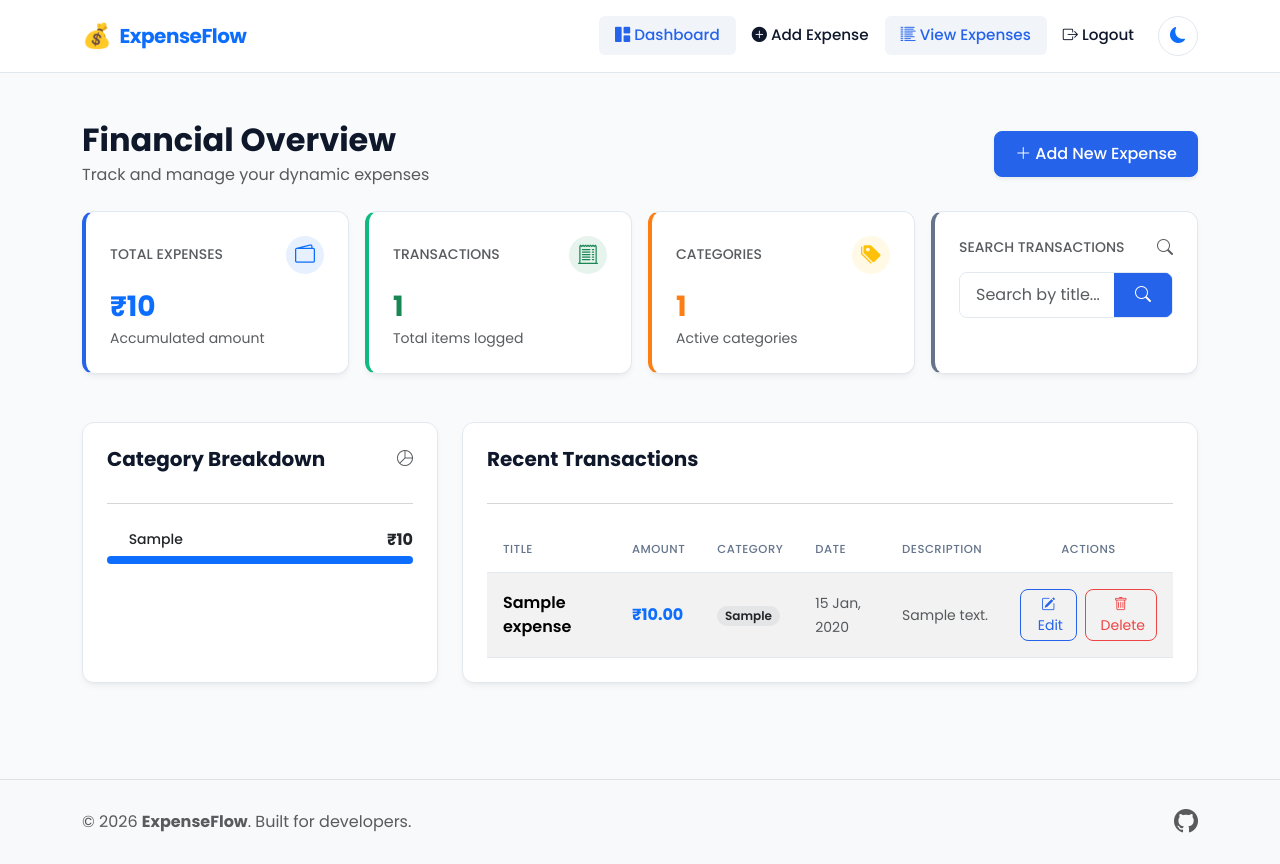
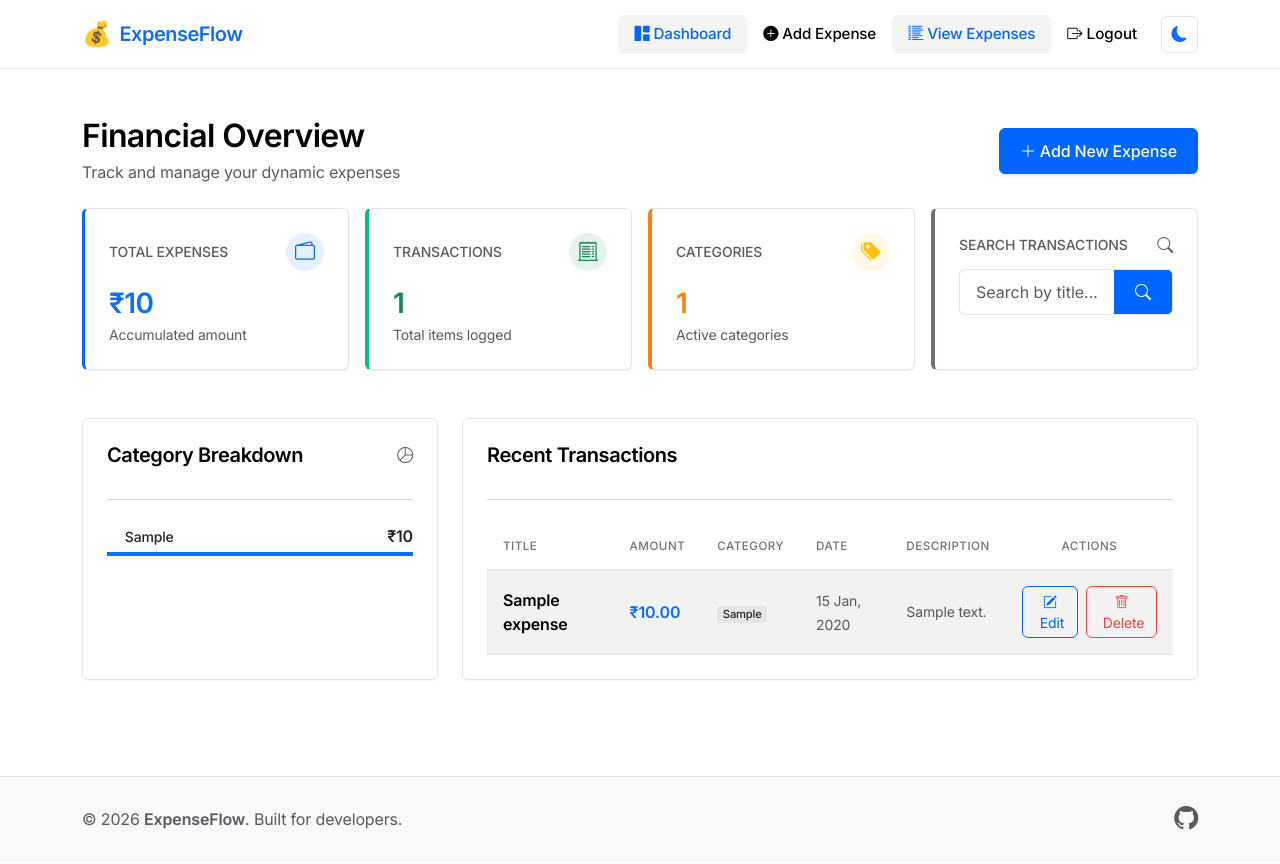
Before and after one commit to adityachillarge005/ExpenseFlow, a Django app: page /view-expenses/ in a window 1280 px wide. After the commit the page ends 830 px from the top, so only its background shows below. Run offline with Django 5.2, Linux system fonts and the light colour scheme; a user stored in the database is signed in; tables that the repository leaves empty hold one stand-in row (values such as "Sample post").

Commit message:
Convert theme to ultra-minimal black aesthetic, import Inter typography with minimal weight, use sharp corners, and apply high-contrast electric cyan highlights

```diff
--- a/expense/static/css/style.css
+++ b/expense/static/css/style.css
@@ -1,56 +1,59 @@
 /* Google Fonts import */
-@import url('https://fonts.googleapis.com/css2?family=Poppins:wght@300;400;500;600;700&display=swap');
+@import url('https://fonts.googleapis.com/css2?family=Inter:wght@300;400;500;600&display=swap');
 
 /* CSS Variables */
 :root {
-    --primary-color: #2563eb;
-    --primary-hover: #1d4ed8;
-    --bg-color: #f8fafc;
+    --primary-color: #0066ff;
+    --primary-hover: #0052cc;
+    --bg-color: #ffffff;
     --card-bg: #ffffff;
-    --text-color: #0f172a;
-    --text-muted: #64748b;
-    --border-color: #e2e8f0;
+    --text-color: #000000;
+    --text-muted: #71717a;
+    --border-color: #e4e4e7;
     --shadow-sm: 0 1px 2px 0 rgba(0, 0, 0, 0.05);
-    --shadow-md: 0 4px 6px -1px rgba(0, 0, 0, 0.05), 0 2px 4px -2px rgba(0, 0, 0, 0.05);
-    --shadow-lg: 0 10px 15px -3px rgba(0, 0, 0, 0.04), 0 4px 6px -4px rgba(0, 0, 0, 0.04);
+    --shadow-md: 0 4px 6px -1px rgba(0, 0, 0, 0.05);
+    --shadow-lg: 0 10px 15px -3px rgba(0, 0, 0, 0.05);
     --input-bg: #ffffff;
     --nav-bg: #ffffff;
     --danger-color: #ef4444;
     --success-color: #10b981;
-    --accent-bg: #f1f5f9;
+    --accent-bg: #f4f4f5;
     --calendar-icon-filter: invert(0);
+    --btn-text-color: #ffffff;
 }
 
 [data-bs-theme="dark"] {
-    --primary-color: #3b82f6;
-    --primary-hover: #60a5fa;
-    --bg-color: #0f172a;
-    --card-bg: #1e293b;
-    --text-color: #f8fafc;
-    --text-muted: #94a3b8;
-    --border-color: #334155;
-    --shadow-sm: 0 1px 2px 0 rgba(0, 0, 0, 0.25);
-    --shadow-md: 0 4px 6px -1px rgba(0, 0, 0, 0.3), 0 2px 4px -2px rgba(0, 0, 0, 0.3);
-    --shadow-lg: 0 10px 15px -3px rgba(0, 0, 0, 0.35), 0 4px 6px -4px rgba(0, 0, 0, 0.35);
-    --input-bg: #0f172a;
-    --nav-bg: #1e293b;
-    --danger-color: #f87171;
-    --success-color: #34d399;
-    --accent-bg: #334155;
+    --primary-color: #00f0ff;
+    --primary-hover: #00c0cc;
+    --bg-color: #000000;
+    --card-bg: #09090b;
+    --text-color: #ffffff;
+    --text-muted: #a1a1aa;
+    --border-color: #27272a;
+    --shadow-sm: 0 1px 2px 0 rgba(0, 0, 0, 0.5);
+    --shadow-md: 0 4px 6px -1px rgba(0, 0, 0, 0.6);
+    --shadow-lg: 0 10px 15px -3px rgba(0, 0, 0, 0.8);
+    --input-bg: #09090b;
+    --nav-bg: #000000;
+    --danger-color: #ff4a4a;
+    --success-color: #00ff88;
+    --accent-bg: #18181b;
     --calendar-icon-filter: invert(1);
+    --btn-text-color: #000000;
 }
 
 /* Base resets & typography */
 body {
-    font-family: 'Poppins', system-ui, -apple-system, "Segoe UI", Roboto, Helvetica, Arial, sans-serif;
+    font-family: 'Inter', system-ui, -apple-system, sans-serif;
     background-color: var(--bg-color);
     color: var(--text-color);
     -webkit-font-smoothing: antialiased;
     -moz-osx-font-smoothing: grayscale;
-    transition: background-color 0.2s ease, color 0.2s ease;
+    transition: background-color 0.15s ease, color 0.15s ease;
     min-height: 100vh;
     display: flex;
     flex-direction: column;
+    letter-spacing: -0.01em;
 }
 
 /* App spacing and structure */
@@ -60,40 +63,40 @@ main {
 
 /* Typography styles */
 h1, h2, h3, h4, h5, h6 {
-    font-weight: 600;
+    font-weight: 500;
     color: var(--text-color);
+    letter-spacing: -0.02em;
 }
 
 /* Premium Card Styles */
 .premium-card {
     background-color: var(--card-bg);
     border: 1px solid var(--border-color);
-    border-radius: 0.75rem;
-    box-shadow: var(--shadow-md);
-    transition: transform 0.2s cubic-bezier(0.16, 1, 0.3, 1), box-shadow 0.2s cubic-bezier(0.16, 1, 0.3, 1), border-color 0.2s ease;
+    border-radius: 0.375rem;
+    box-shadow: var(--shadow-sm);
+    transition: border-color 0.15s ease, box-shadow 0.15s ease, background-color 0.15s ease;
 }
 
 .premium-card:hover {
-    transform: translateY(-2px);
-    box-shadow: var(--shadow-lg);
-    border-color: rgba(37, 99, 235, 0.25);
+    border-color: var(--primary-color);
+    box-shadow: 0 0 0 1px var(--primary-color);
 }
 
 .premium-card-stat {
-    border-left: 4px solid var(--primary-color);
+    border-left: 3px solid var(--primary-color);
 }
 
 /* Custom transitions */
 .transition-all {
-    transition: all 0.2s ease;
+    transition: all 0.15s ease;
 }
 
 /* Nav Link Hover Lift */
 .navbar {
     background-color: var(--nav-bg) !important;
     border-bottom: 1px solid var(--border-color);
-    transition: background-color 0.2s ease, border-color 0.2s ease;
-    padding: 0.8rem 1rem;
+    transition: background-color 0.15s ease, border-color 0.15s ease;
+    padding: 0.7rem 1rem;
 }
 
 .navbar-brand {
@@ -195,8 +198,8 @@ h1, h2, h3, h4, h5, h6 {
     color: var(--text-color);
     background-color: var(--input-bg);
     border: 1px solid var(--border-color);
-    border-radius: 0.5rem;
-    transition: border-color 0.15s ease-in-out, box-shadow 0.15s ease-in-out, background-color 0.3s ease;
+    border-radius: 0.375rem;
+    transition: border-color 0.15s ease-in-out, box-shadow 0.15s ease-in-out, background-color 0.15s ease;
 }
 
 .django-bootstrap-form input:focus,
@@ -206,7 +209,7 @@ h1, h2, h3, h4, h5, h6 {
     background-color: var(--input-bg);
     border-color: var(--primary-color);
     outline: 0;
-    box-shadow: 0 0 0 0.25rem rgba(15, 98, 254, 0.15);
+    box-shadow: 0 0 0 1px var(--primary-color);
 }
 
 /* Custom form inputs style (for add/edit template manual forms) */
@@ -220,8 +223,8 @@ h1, h2, h3, h4, h5, h6 {
     color: var(--text-color);
     background-color: var(--input-bg);
     border: 1px solid var(--border-color);
-    border-radius: 0.5rem;
-    transition: border-color 0.15s ease-in-out, box-shadow 0.15s ease-in-out, background-color 0.3s ease;
+    border-radius: 0.375rem;
+    transition: border-color 0.15s ease-in-out, box-shadow 0.15s ease-in-out, background-color 0.15s ease;
 }
 
 .custom-form-input:focus {
@@ -229,7 +232,7 @@ h1, h2, h3, h4, h5, h6 {
     background-color: var(--input-bg);
     border-color: var(--primary-color);
     outline: 0;
-    box-shadow: 0 0 0 0.25rem rgba(15, 98, 254, 0.15);
+    box-shadow: 0 0 0 1px var(--primary-color);
 }
 
 .django-bootstrap-form .helptext {
@@ -314,32 +317,32 @@ h1, h2, h3, h4, h5, h6 {
 
 /* Category Badge styling */
 .category-badge {
-    padding: 0.35em 0.65em;
-    font-size: 0.75em;
-    font-weight: 600;
-    border-radius: 50rem;
+    padding: 0.25em 0.5em;
+    font-size: 0.7em;
+    font-weight: 500;
+    border-radius: 0.25rem;
 }
 
 .badge-Food {
-    background-color: rgba(25, 135, 84, 0.15) !important;
+    background-color: rgba(16, 185, 129, 0.1) !important;
     color: var(--success-color) !important;
 }
 
 .badge-Travel {
-    background-color: rgba(13, 110, 253, 0.15) !important;
+    background-color: rgba(59, 130, 246, 0.1) !important;
     color: var(--primary-color) !important;
 }
 
 .badge-Sports {
-    background-color: rgba(253, 126, 20, 0.15) !important;
+    background-color: rgba(245, 158, 11, 0.1) !important;
     color: #fd7e14 !important;
 }
 
 /* Progress bar customizations */
 .progress {
     background-color: var(--accent-bg);
-    height: 0.5rem;
-    border-radius: 0.25rem;
+    height: 4px;
+    border-radius: 0;
 }
 
 .progress-bar-Food {
@@ -360,7 +363,7 @@ h1, h2, h3, h4, h5, h6 {
 
 /* Auth Cards & Layouts */
 .auth-bg {
-    background: linear-gradient(135deg, rgba(15, 98, 254, 0.05) 0%, rgba(13, 110, 253, 0.02) 100%);
+    background: var(--bg-color);
     min-height: 100vh;
 }
 
@@ -368,52 +371,58 @@ h1, h2, h3, h4, h5, h6 {
 .btn-primary {
     background-color: var(--primary-color);
     border-color: var(--primary-color);
+    color: var(--btn-text-color) !important;
     font-weight: 500;
     padding: 0.625rem 1.25rem;
-    border-radius: 0.5rem;
-    transition: all 0.2s ease;
+    border-radius: 0.375rem;
+    transition: all 0.15s ease;
 }
 
 .btn-primary:hover, .btn-primary:focus {
     background-color: var(--primary-hover);
     border-color: var(--primary-hover);
-    box-shadow: 0 0 0 0.25rem rgba(15, 98, 254, 0.25);
+    color: var(--btn-text-color) !important;
+    box-shadow: 0 0 0 1px var(--primary-color);
 }
 
 .btn-outline-primary {
     color: var(--primary-color);
     border-color: var(--primary-color);
-    border-radius: 0.5rem;
+    border-radius: 0.375rem;
+    transition: all 0.15s ease;
 }
 
 .btn-outline-primary:hover {
     background-color: var(--primary-color);
     border-color: var(--primary-color);
+    color: var(--btn-text-color) !important;
 }
 
 .btn-outline-danger {
     color: var(--danger-color);
     border-color: var(--danger-color);
-    border-radius: 0.5rem;
+    border-radius: 0.375rem;
+    transition: all 0.15s ease;
 }
 
 .btn-outline-danger:hover {
     background-color: var(--danger-color);
     border-color: var(--danger-color);
+    color: #ffffff !important;
 }
 
 /* Theme Toggle Button custom style */
 #theme-toggle {
     border: 1px solid var(--border-color);
     background-color: var(--card-bg);
-    width: 2.5rem;
-    height: 2.5rem;
+    width: 2.3rem;
+    height: 2.3rem;
     display: flex;
     align-items: center;
     justify-content: center;
-    border-radius: 50%;
+    border-radius: 0.375rem;
     cursor: pointer;
-    transition: all 0.2s ease;
+    transition: all 0.15s ease;
 }
 
 #theme-toggle:hover {
@@ -422,7 +431,7 @@ h1, h2, h3, h4, h5, h6 {
 
 /* Premium Input Group for Search */
 .premium-input-group {
-    border-radius: 0.5rem;
+    border-radius: 0.375rem;
     overflow: hidden;
     border: 1px solid var(--border-color);
 }
@@ -443,10 +452,10 @@ h1, h2, h3, h4, h5, h6 {
 .premium-input-group .btn-primary {
     background-color: var(--primary-color);
     border-color: var(--primary-color);
-    color: #ffffff;
+    color: var(--btn-text-color) !important;
     border-radius: 0;
     padding: 0 1.25rem;
-    transition: background-color 0.2s;
+    transition: background-color 0.15s ease;
 }
 
 .premium-input-group .btn-primary:hover {
```
